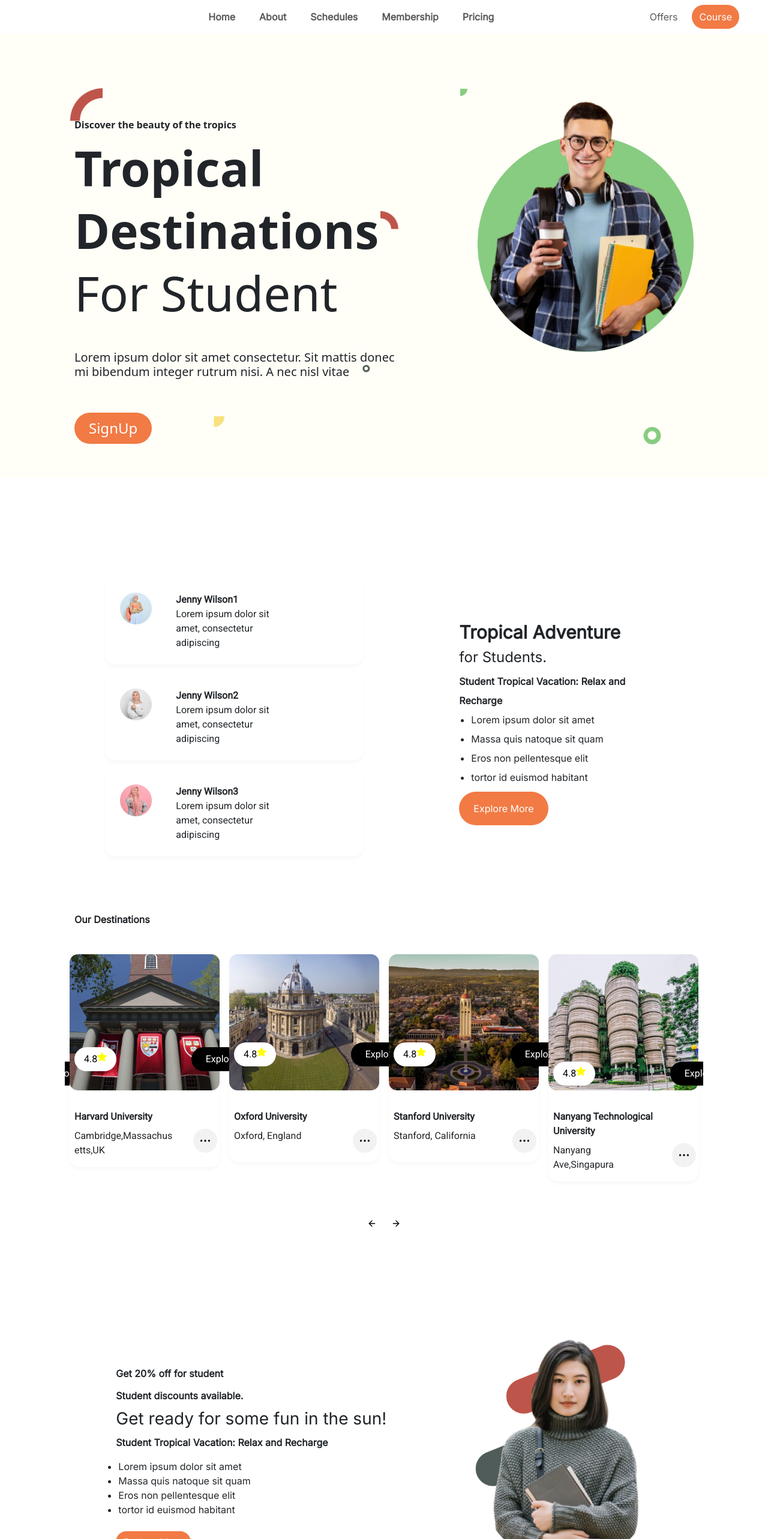
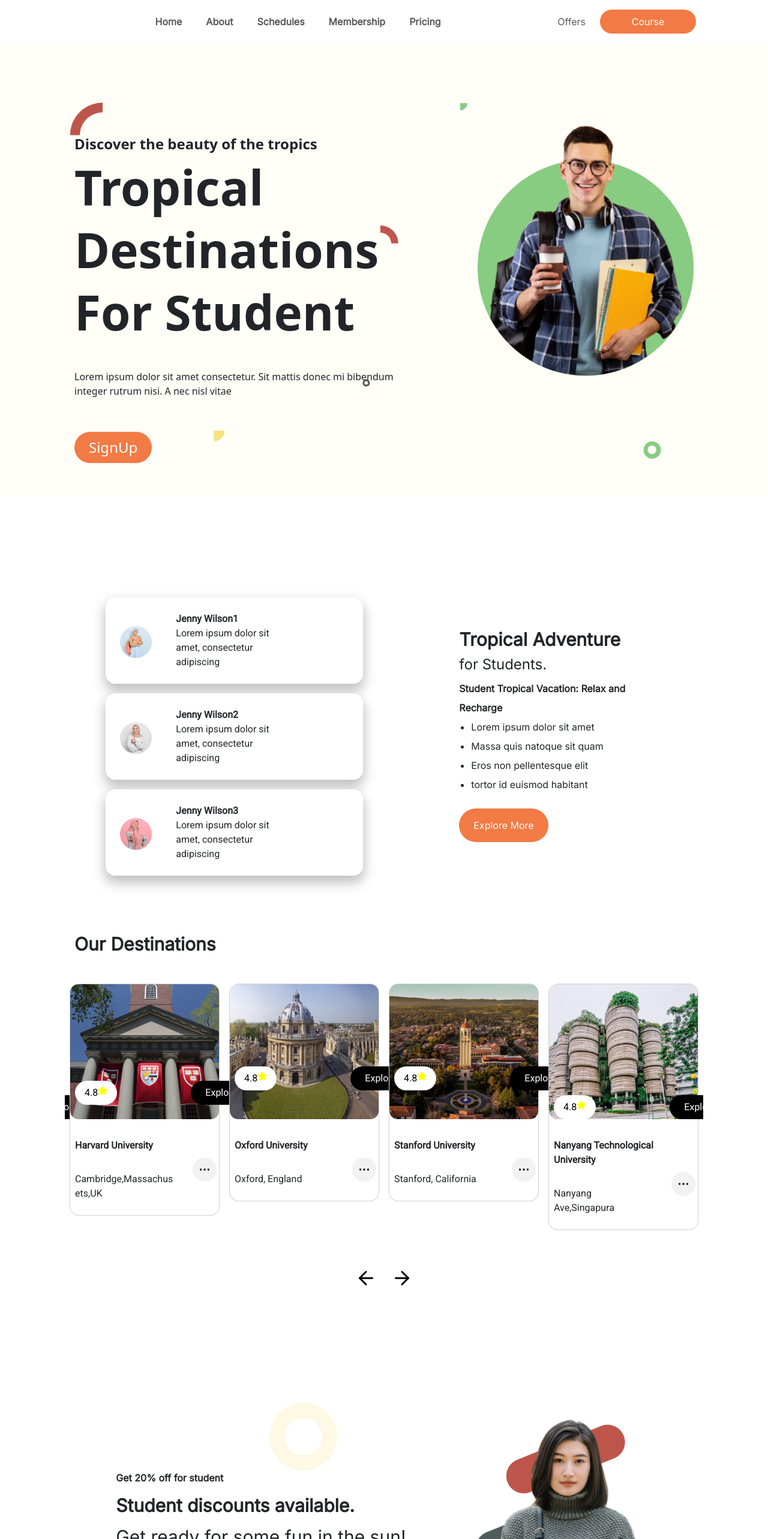
Before and after one commit to vineeshakodipaka/Task1, a React (Create React App) app: page / in a window 1280 px wide. Shown: the top 2566 px of the page at 60% size. Built offline with nearby package versions, Linux system fonts and the light colour scheme.

Commit message:
changes done-4th commit

```diff
--- a/src/components/Homepage/Section1.js
+++ b/src/components/Homepage/Section1.js
@@ -9,20 +9,22 @@ const Section1 = () => {
         <Row
           xs={1}
           md={2}
-          className="justify-content-around  lg:text-base md:text-2xl  px-lg-5 mx-lg-3 px-md-4 pt-3 pb-3 pb-lg-5"
+          className="justify-content-around  lg:text-base md:text-3xl  md:leading-relaxed  px-lg-5 mx-lg-3 px-md-4 pt-3 pb-3 pb-lg-5"
         >
           <Col md={5} lg={6} xs={8} className=" mt-md-5 pt-3 pt-md-5 ">
             <div className="md:leading-loose">
-              <p className="fw-bold ">Discover the beauty of the tropics</p>
+              <p className="fw-bold md:text-2xl pt-md-3">
+                Discover the beauty of the tropics
+              </p>
               <h1 className="fw-bold mt-lg-2 ">Tropical</h1>
               <h1 className="fw-bold mt-2 mb-2">Destinations</h1>
-              <h2>For Student</h2>
+              <h2 className="fw-bold">For Student</h2>
             </div>
             {/* <p>
               <span className="fs-1 fw-bold">Tropical Destinations</span>
               <span className="fs-2 fw-bolder"> For Student</span>
             </p> */}
-            <p className="mt-lg-5 fs-5 mb-lg-5">
+            <p className="mt-lg-5 mt-md-3 mb-md-3 mb-lg-5">
               Lorem ipsum dolor sit amet consectetur. Sit mattis donec mi
               bibendum integer rutrum nisi. A nec nisl vitae{" "}
             </p>
@@ -34,7 +36,7 @@ const Section1 = () => {
             </Button>
           </Col>
           <Col md={4} lg={4} xs={8}>
-            <img src={imga} style={{ width: "100%" }} />
+            <img className="pt-md-4" src={imga} style={{ width: "100%" }} />
           </Col>
         </Row>
       </div>
--- a/src/components/Homepage/Section2.js
+++ b/src/components/Homepage/Section2.js
@@ -30,24 +30,23 @@ const Section2 = () => {
           <Col xs={12} lg={5} md={12}>
             {data.map((item, index) => (
               <Card
-                className="pt-3 pb-3 mb-3 p-md-2 rounded-4  lg:text-base md:text-2xl md:leading-loose"
+                className="pt-3 pb-3 mb-3 p-md-2 rounded-4  lg:text-base md:text-3xl md:leading-loose"
                 key={index}
                 style={{
                   border: "none",
-                  boxShadow:
-                    "0 3.1255478858947754px 5.925629615783691px 0 rgba(0,0,0,0.0364)",
+                  boxShadow: " 0px 10px 20px 2px rgba(0, 0, 0, 0.25)",
                 }}
               >
                 <Row className="pt-3 pb-3 ">
-                  <Col lg={3} xs={12} className="fs-5">
+                  <Col lg={3} md={4}>
                     <Card.Img
-                      className="px-3"
+                      className="px-3 pt-md-4 pt-md-2"
                       src={item.imgages}
-                      style={{ width: "100px" }}
+                      style={{ width: "150px" }}
                     />
                   </Col>
 
-                  <Col lg={6} xs={12}>
+                  <Col lg={6} md={8}>
                     <Card.Text className="fw-bold">{item.text}</Card.Text>
                     <Card.Text>{item.para}</Card.Text>
                   </Col>
@@ -59,23 +58,23 @@ const Section2 = () => {
             lg={4}
             xs={12}
             md={12}
-            className="section2clstexts mt-5 pt-md-4 pt-5  lg:text-base md:text-2xl lg:leading-loose md:leading-loose"
+            className="section2clstexts mt-5 pt-lg-1 pt-md-4 pt-5  lg:text-base md:text-3xl lg:leading-loose md:leading-loose"
           >
-            <h1 className="fw-bold  lg:text-3xl md:text-2xl">
-              Tropical Adventure{" "}
+            <h1 className="fw-bold  lg:text-3xl md:text-3xl">
+              Tropical Adventure
             </h1>
-            <p className="lg:text-2xl md:text-2xl mt-2 mb-2">for Students.</p>
+            <p className="lg:text-2xl md:text-3xl mt-2 mb-2">for Students.</p>
             <p className="fw-bold">
               Student Tropical Vacation: Relax and Recharge
             </p>
-            <ul className="list-disc lg:mx-5">
+            <ul className="list-disc lg:mx-5 md:mx-5">
               <li>Lorem ipsum dolor sit amet </li>
               <li> Massa quis natoque sit quam </li>
               <li> Eros non pellentesque elit </li>
               <li>tortor id euismod habitant</li>
             </ul>
             <Button
-              className="rounded-5 mt-2 px-4 pt-3 pb-3"
+              className="rounded-5 mt-2 px-4 mt-lg-4 md:text-base mt-md-4 pt-3 pb-3"
               style={{ background: "#F27A44", border: "none" }}
             >
               Explore More
--- a/src/components/Homepage/Section3.js
+++ b/src/components/Homepage/Section3.js
@@ -17,7 +17,7 @@ const Section3 = () => {
       id: 1,
       images: imgA,
       content1: "Harvard University",
-      content2: "Cambridge,Massachusetts,UK",
+      content2: "Cambridge,Massachusets,UK",
     },
     {
       id: 2,
@@ -41,7 +41,7 @@ const Section3 = () => {
       id: 5,
       images: imgA,
       content1: "Harvard University",
-      content2: "Cambridge,Massachusetts,UK",
+      content2: "Cambridge,Massachusets,UK",
     },
     {
       id: 6,
@@ -108,22 +108,23 @@ const Section3 = () => {
   };
 
   return (
-    <div className="slide-container  pt-4 pb-4  lg:text-base md:text-2xl">
+    <div className="slide-container  pt-4 pb-4  lg:text-base md:text-3xl">
       <div>
         <Row className="pt-4 mx-md-5 mx-md-4 px-md-5">
-          <h4 className="pt-3 pb-4 m-3 fw-bold">Our Destinations</h4>
+          <h4 className="pt-3 pb-4 m-3 fw-bold lg:text-3xl md:text-5xl">
+            Our Destinations
+          </h4>
           {/* Slider component */}
 
           <Slider {...settings} ref={sliderRef}>
             {data.map((item, index) => (
               <Col>
                 <Card
-                  className="rounded-4 m-2 pb-3 position-relative"
+                  className="rounded-4 m-2 pb-4 position-relative"
                   key={index}
                   style={{
-                    border: "none",
-                    boxShadow:
-                      "0 3.1255478858947754px 5.925629615783691px 0 rgba(0,0,0,0.0364)",
+                    border: "",
+                    // boxShadow: " 0px 10px 20px 2px rgba(0, 0, 0, 0.25)",
                   }}
                 >
                   <Card.Img variant="top" src={item.images} width="100%" />
@@ -131,7 +132,7 @@ const Section3 = () => {
                     <Col
                       md={1}
                       lg={6}
-                      className="lg:text-base md:text-2xl lg:px-0 md:px-5"
+                      className="lg:text-base md:text-2xl lg:px-0 md:px-5 pb-4"
                     >
                       <Button
                         className="px-3  lg:px-1 pt-2 pb-2 rounded-pill md:mx-8 lg:mx-5 lg:text-base md:text-2xl"
@@ -160,12 +161,14 @@ const Section3 = () => {
                       </Button>
                     </Col>
                   </Row>
-                  <Card.Text className=" mt-4 fw-bold px-2   pb-2 pt-2">
+                  <Card.Text className="mt-4 fw-bold px-lg-2 px-md-4 pb-2 pt-2">
                     {item.content1}
                   </Card.Text>
                   <Row className="justify-content-between">
                     <Col xs={9}>
-                      <Card.Text className="px-2">{item.content2}</Card.Text>
+                      <Card.Text className="px-2 px-md-4 px-lg-2 pt-4 lg:text-base ">
+                        {item.content2}
+                      </Card.Text>
                     </Col>
                     <Col xs={3}>
                       <Card.Img src={menu} style={{ width: "40px" }} />
@@ -183,7 +186,7 @@ const Section3 = () => {
               className={`slide-btn   ${activeButton === 1 ? "active" : ""}`}
               onMouseEnter={() => setActiveButton(1)}
             >
-              <FiArrowLeft className="icon" />{" "}
+              <FiArrowLeft className="icon md:text-4xl" />{" "}
               {/* Add class "icon" to the icon */}
             </Button>
             <Button
@@ -192,7 +195,7 @@ const Section3 = () => {
               id="slide-btn"
               onClick={slideNext}
             >
-              <FiArrowRight className="icon" />{" "}
+              <FiArrowRight className="icon  md:text-4xl" />{" "}
               {/* Add class "icon" to the icon */}
             </Button>
           </div>
--- a/src/components/Homepage/Section4.js
+++ b/src/components/Homepage/Section4.js
@@ -4,6 +4,7 @@ import imgx from "../../Images/Mask group.png";
 import imgA1 from "../../Images/Avatar (3).png";
 import imgB1 from "../../Images/Avatar (4).png";
 import imgC1 from "../../Images/Avatar (5).png";
+import imgy from "../../Images/Subtract (1).png";
 import Bookform from "./Bookform";
 const Section4 = () => {
   const [data, setData] = useState([
@@ -33,24 +34,28 @@ const Section4 = () => {
     <div className="pt-2 section4cls mt-md-4 px-lg-5 mx-lg-5">
       <div>
         {/* Get 20% off for student */}
-        <Row className="section4clsrow1 justify-content-around mx-md-2 pt-md-5 pb-md-5 mb-md-5 px-lg-5 pb-4">
+        <Row className="section4clsrow1 justify-content-around mx-md-2 pt-md-2 pb-md-5 mb-md-5 px-lg-5 pb-4 ">
           <Col
             md={10}
             lg={6}
             xs={5}
-            className="mt-5 pt-5 mx-lg-0 mx-md-5 mx-lg-0 px-lg-0 pb-3  px-md-3 lg:text-base md:text-xl"
+            className="mt-5 pt-5 mx-lg-0 mx-md-5 mx-lg-0 px-lg-0 pb-3 md:leading-relaxed px-md-3 lg:text-base md:text-3xl"
           >
-            <p className="fw-bold pb-3  ">Get 20% off for student</p>
-            <h3 className="fw-bold pb-3  ">Student discounts available.</h3>
-            <p className="fs-3 pb-3  ">Get ready for some fun in the sun!</p>
-            <p className="fw-bold pb-3  ">
-              Student Tropical Vacation: Relax and Recharge
+            <img src={imgy} className="lg:mx-64" />
+            <p className="fw-bold pb-3 ">Get 20% off for student</p>
+            <h3 className="fw-bold pb-3 lg:text-3xl  md:text-4xl">
+              Student discounts available.
+            </h3>
+            <p className="pb-3  lg:text-3xl  md:text-4xl ">
+              Get ready for some fun in the sun!
             </p>
-            <ul class="list-disc lg:mx-1 md:mx-5">
+
+            <ul class="list-disc lg:mx-4 md:mx-5">
               <li>Lorem ipsum dolor sit amet </li>
               <li> Massa quis natoque sit quam </li>
               <li> Eros non pellentesque elit </li>
               <li>tortor id euismod habitant</li>
+              <li>Sed suspendisse id in ultrices</li>
             </ul>
             <Button
               className="rounded-5 mt-4"
@@ -59,10 +64,10 @@ const Section4 = () => {
               Explore More
             </Button>
           </Col>
-          <Col lg={4} md={12} xs={5} className="mt-lg-0 mt-5  pt-lg-0">
+          <Col lg={4} md={8} xs={5} className="mt-lg-4 mt-5  pt-lg-0">
             <img
               src={imgx}
-              className="mt-5 mt-lg-0 "
+              className="mt-5 mt-lg-5 "
               style={{ width: "100%" }}
             />
           </Col>
@@ -83,13 +88,13 @@ const Section4 = () => {
                       <center>
                         <img src={dta.images} width="100px" />
                       </center>
-                      <h6 className="pt-2 pb-2 lg:text-base fw-bold md:text-2xl">
+                      <h6 className="pt-2 pb-2 lg:text-base fw-bold mt-3 md:text-3xl">
                         {dta.content1}
                       </h6>
-                      <div className="mx-5 px-5 mb-3">
+                      <div className="mx-5 px-5 mb-5">
                         <hr />
                       </div>
-                      <p className="lg:text-base md:text-2xl">{dta.content2}</p>
+                      <p className="lg:text-base md:text-3xl">{dta.content2}</p>
                     </div>
                   </Col>
                 </>
@@ -100,7 +105,7 @@ const Section4 = () => {
         {/*Row: Student Special: */}
         <Row className="studentrow text-center justify-content-center mt-lg-5  pt-lg-5 mt-3 pb-3">
           <Col lg={5} xs={8} className="px-lg-4 lg:px-4 mt-4">
-            <h3 className="lg:text-base md:text-2xl md:px-4 ">
+            <h3 className="lg:text-3xl md:text-3xl fw-bold md:px-4  ">
               Student Special: Discounted rates on tropical getaways!
             </h3>
             <p className="mt-4 lg:text-base md:text-2xl">
--- a/src/components/Layout/Header.js
+++ b/src/components/Layout/Header.js
@@ -5,23 +5,23 @@ import Navbar from "react-bootstrap/Navbar";
 
 function Header() {
   return (
-    <Navbar expand="lg" className="navbarcls pt-2 pb-2 px-3 px-lg-5 ">
-      <Navbar.Brand className="d-lg-none" href="#home">
-        Navbrand
+    <Navbar expand="lg" className="navbarcls pt-5 pb-5 pt-lg-3 pb-lg-3 px-4 mx-5  ">
+      <Navbar.Brand className="d-lg-none fw-bold text-2xl" href="#home">
+        <img src="https://skyfinity.co.in/storage/Logo_Settings/Skyfinity-Logo.svg" />
       </Navbar.Brand>
-      <Navbar.Toggle aria-controls="responsive-navbar-nav" />
-      <Navbar.Collapse id="responsive-navbar-nav">
-        <Nav className="ms-lg-5 ps-lg-5 fw-bold gap-lg-4 justify-content-center flex-grow-1 ">
+      <Navbar.Toggle aria-controls="responsive-navbar-nav " />
+      <Navbar.Collapse id="responsive-navbar-nav ">
+        <Nav className="ms-lg-5 ps-lg-5 fw-bold  px-md-5 gap-lg-4 justify-content-center flex-grow-1 ">
           <Nav.Link href="#home">Home</Nav.Link>
           <Nav.Link href="#features">About</Nav.Link>
           <Nav.Link href="#pricing">Schedules</Nav.Link>
           <Nav.Link href="#pricing">Membership</Nav.Link>
           <Nav.Link href="#pricing">Pricing</Nav.Link>
         </Nav>
-        <Nav className="ms-auto gap-lg-3 ps-lg-5">
+        <Nav className="ms-auto gap-lg-3 ps-lg-5  px-md-5">
           <Nav.Link href="#deets">Offers</Nav.Link>
           <Button
-            className="rounded-5"
+            className="rounded-5 md:w-40"
             style={{ background: "#F27A44", border: "none" }}
           >
             Course
--- a/src/index.js
+++ b/src/index.js
@@ -4,7 +4,7 @@ import { createRoot } from "react-dom/client";
 import App from "./App";
 import "bootstrap/dist/css/bootstrap.min.css";
 const root = createRoot(document.getElementById("app"));
-import './index.css'
+import "./index.css";
 root.render(
   <>
     <App />
```
Also changed, not shown: src/components/Homepage/Bookform.js (+23 -15 lines), src/style.css (+13 -0 lines).
